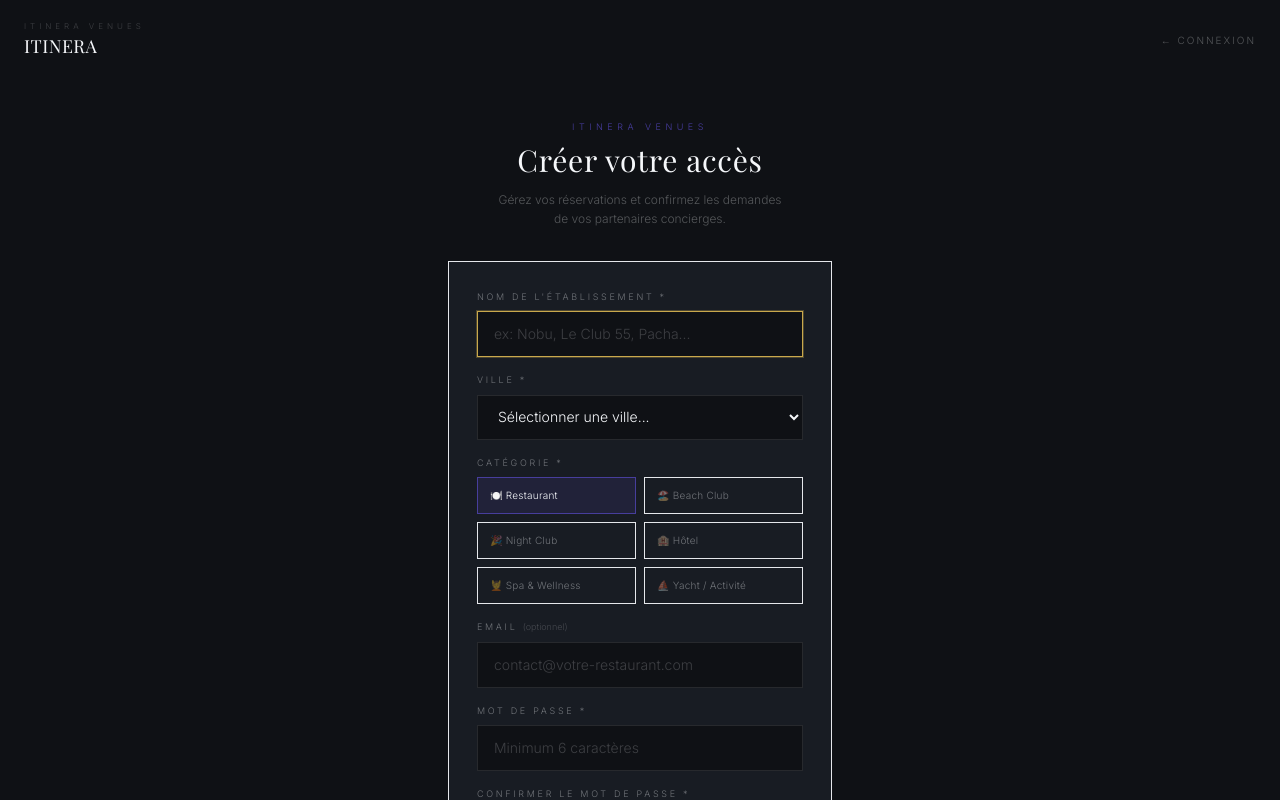
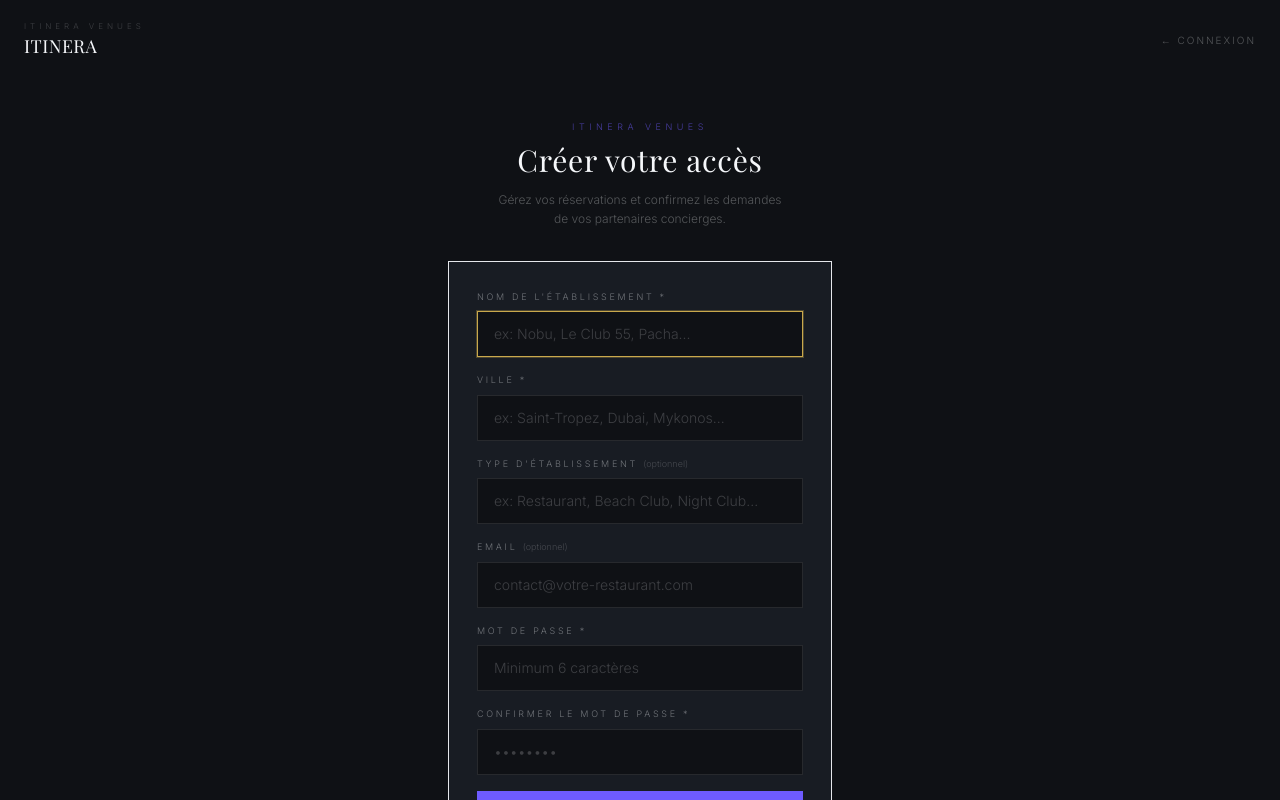
Before and after one commit to breakeatapp/reservation, a Next.js app: page /host/register in a window 1280 px wide. Shown: the top 800 px of the page. Built offline with nearby package versions, Linux system fonts and the light colour scheme; a web font is replaced by a local one.

Commit message:
feat: ville et type établissement en champ texte libre (Venue)

```diff
--- a/app/host/page.tsx
+++ b/app/host/page.tsx
@@ -3,25 +3,6 @@
 import { useState } from 'react'
 import { useRouter } from 'next/navigation'
 
-const DESTINATIONS = [
-  { slug: 'abu-dhabi', name: 'Abu Dhabi' },
-  { slug: 'aspen', name: 'Aspen' },
-  { slug: 'cannes', name: 'Cannes' },
-  { slug: 'cavalaire', name: 'Cavalaire-sur-Mer' },
-  { slug: 'courchevel', name: 'Courchevel' },
-  { slug: 'dubai', name: 'Dubai' },
-  { slug: 'ibiza', name: 'Ibiza' },
-  { slug: 'jeddah', name: 'Jeddah' },
-  { slug: 'maldives', name: 'Maldives' },
-  { slug: 'miami', name: 'Miami' },
-  { slug: 'milan', name: 'Milan' },
-  { slug: 'monaco', name: 'Monaco' },
-  { slug: 'mykonos', name: 'Mykonos' },
-  { slug: 'rome', name: 'Rome' },
-  { slug: 'saint-barth', name: 'Saint-Barthélemy' },
-  { slug: 'saint-tropez', name: 'Saint-Tropez' },
-  { slug: 'tulum', name: 'Tulum' },
-]
 
 type View = 'login' | 'forgot'
 
@@ -166,19 +147,14 @@
                     <label className="block text-[9px] tracking-[0.3em] uppercase text-[#F5F7FA]/40 mb-2">
                       Ville
                     </label>
-                    <select
+                    <input
+                      type="text"
                       value={destination}
                       onChange={e => setDestination(e.target.value)}
+                      placeholder="ex: Saint-Tropez, Dubai, Mykonos..."
                       required
-                      className="w-full bg-[#0F1115] border border-white/10 text-[#F5F7FA] px-4 py-3 text-sm focus:border-white/25 outline-none transition-colors cursor-pointer"
-                    >
-                      <option value="" className="bg-[#0F1115]">Sélectionner une ville...</option>
-                      {DESTINATIONS.map(d => (
-                        <option key={d.slug} value={d.slug} className="bg-[#0F1115]">
-                          {d.name}
-                        </option>
-                      ))}
-                    </select>
+                      className="w-full bg-[#0F1115] border border-white/10 text-[#F5F7FA] px-4 py-3 text-sm focus:border-white/25 outline-none placeholder-[#F5F7FA]/20 transition-colors"
+                    />
                   </div>
 
                   <div>
@@ -276,17 +252,14 @@
                       <label className="block text-[9px] tracking-[0.3em] uppercase text-[#F5F7FA]/40 mb-2">
                         Ville *
                       </label>
-                      <select
+                      <input
+                        type="text"
                         value={forgotDestination}
                         onChange={e => setForgotDestination(e.target.value)}
+                        placeholder="ex: Saint-Tropez, Dubai..."
                         required
-                        className="w-full bg-[#0F1115] border border-white/10 text-[#F5F7FA] px-4 py-3 text-sm focus:border-white/25 outline-none transition-colors cursor-pointer"
-                      >
-                        <option value="" className="bg-[#0F1115]">Sélectionner...</option>
-                        {DESTINATIONS.map(d => (
-                          <option key={d.slug} value={d.slug} className="bg-[#0F1115]">{d.name}</option>
-                        ))}
-                      </select>
+                        className="w-full bg-[#0F1115] border border-white/10 text-[#F5F7FA] px-4 py-3 text-sm focus:border-white/25 outline-none placeholder-[#F5F7FA]/20 transition-colors"
+                      />
                     </div>
 
                     <div>
--- a/app/host/register/page.tsx
+++ b/app/host/register/page.tsx
@@ -3,41 +3,13 @@
 import { useState } from 'react'
 import { useRouter } from 'next/navigation'
 
-const DESTINATIONS = [
-  { slug: 'abu-dhabi', name: 'Abu Dhabi', country: 'Émirats Arabes Unis' },
-  { slug: 'aspen', name: 'Aspen', country: 'États-Unis' },
-  { slug: 'cannes', name: 'Cannes', country: 'France' },
-  { slug: 'cavalaire', name: 'Cavalaire-sur-Mer', country: 'France' },
-  { slug: 'courchevel', name: 'Courchevel', country: 'France' },
-  { slug: 'dubai', name: 'Dubai', country: 'Émirats Arabes Unis' },
-  { slug: 'ibiza', name: 'Ibiza', country: 'Espagne' },
-  { slug: 'jeddah', name: 'Jeddah', country: 'Arabie Saoudite' },
-  { slug: 'maldives', name: 'Maldives', country: 'Maldives' },
-  { slug: 'miami', name: 'Miami', country: 'États-Unis' },
-  { slug: 'milan', name: 'Milan', country: 'Italie' },
-  { slug: 'monaco', name: 'Monaco', country: 'Monaco' },
-  { slug: 'mykonos', name: 'Mykonos', country: 'Grèce' },
-  { slug: 'rome', name: 'Rome', country: 'Italie' },
-  { slug: 'saint-barth', name: 'Saint-Barthélemy', country: 'France' },
-  { slug: 'saint-tropez', name: 'Saint-Tropez', country: 'France' },
-  { slug: 'tulum', name: 'Tulum', country: 'Mexique' },
-]
-
-const CATEGORIES = [
-  { value: 'restaurant', label: '🍽️ Restaurant' },
-  { value: 'beach_club', label: '🏖️ Beach Club' },
-  { value: 'night_club', label: '🎉 Night Club' },
-  { value: 'hotel', label: '🏨 Hôtel' },
-  { value: 'spa', label: '💆 Spa & Wellness' },
-  { value: 'yacht', label: '⛵ Yacht / Activité' },
-]
 
 export default function HostRegisterPage() {
   const router = useRouter()
 
   const [venueName, setVenueName] = useState('')
   const [destination, setDestination] = useState('')
-  const [category, setCategory] = useState('restaurant')
+  const [category, setCategory] = useState('')
   const [email, setEmail] = useState('')
   const [password, setPassword] = useState('')
   const [confirmPassword, setConfirmPassword] = useState('')
@@ -139,42 +111,28 @@
                 <label className="block text-[9px] tracking-[0.3em] uppercase text-[#F5F7FA]/40 mb-2">
                   Ville *
                 </label>
-                <select
+                <input
+                  type="text"
                   value={destination}
                   onChange={e => setDestination(e.target.value)}
+                  placeholder="ex: Saint-Tropez, Dubai, Mykonos..."
                   required
-                  className="w-full bg-[#0F1115] border border-white/10 text-[#F5F7FA] px-4 py-3 text-sm focus:border-[#6E5BFF]/40 outline-none transition-colors cursor-pointer"
-                >
-                  <option value="" className="bg-[#0F1115]">Sélectionner une ville...</option>
-                  {DESTINATIONS.map(d => (
-                    <option key={d.slug} value={d.slug} className="bg-[#0F1115]">
-                      {d.name} — {d.country}
-                    </option>
-                  ))}
-                </select>
+                  className="w-full bg-[#0F1115] border border-white/10 text-[#F5F7FA] px-4 py-3 text-sm focus:border-[#6E5BFF]/40 outline-none placeholder-[#F5F7FA]/20 transition-colors"
+                />
               </div>
 
               {/* Category */}
               <div>
                 <label className="block text-[9px] tracking-[0.3em] uppercase text-[#F5F7FA]/40 mb-2">
-                  Catégorie *
+                  Type d'établissement <span className="text-[#F5F7FA]/20 normal-case tracking-normal">(optionnel)</span>
                 </label>
-                <div className="grid grid-cols-2 gap-2">
-                  {CATEGORIES.map(cat => (
-                    <button
-                      key={cat.value}
-                      type="button"
-                      onClick={() => setCategory(cat.value)}
-                      className={`px-3 py-2.5 text-[10px] tracking-wide border transition-all text-left ${
-                        category === cat.value
-                          ? 'border-[#6E5BFF]/50 bg-[#6E5BFF]/10 text-[#F5F7FA]'
-                          : 'border-white/8 text-[#F5F7FA]/40 hover:border-white/15 hover:text-[#F5F7FA]/60'
-                      }`}
-                    >
-                      {cat.label}
-                    </button>
-                  ))}
-                </div>
+                <input
+                  type="text"
+                  value={category}
+                  onChange={e => setCategory(e.target.value)}
+                  placeholder="ex: Restaurant, Beach Club, Night Club..."
+                  className="w-full bg-[#0F1115] border border-white/10 text-[#F5F7FA] px-4 py-3 text-sm focus:border-[#6E5BFF]/40 outline-none placeholder-[#F5F7FA]/20 transition-colors"
+                />
               </div>
 
               {/* Email */}
```
